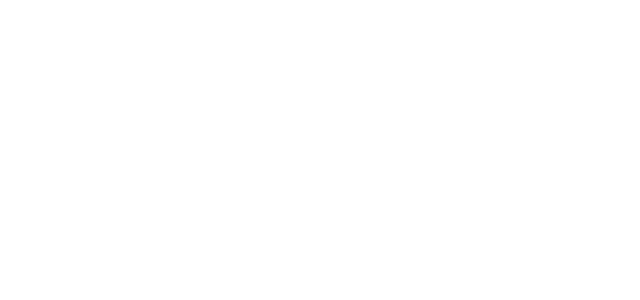
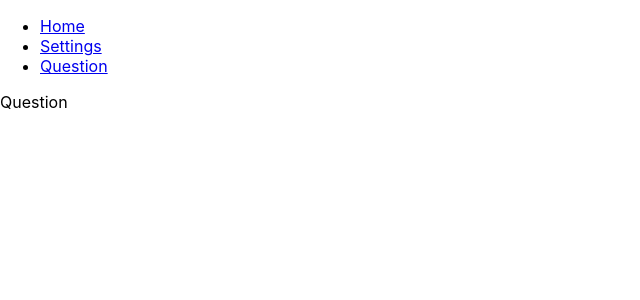
Before and after one commit to YouheiNozaki/SchoolAttendanceApp, a React (Create React App) app: page /question in a window 1280 px wide. Shown: the top 300 px of the page, without its empty margins (0-640 px from the left). Built offline with nearby package versions, Linux system fonts and the light colour scheme.

Commit message:
questionPagesを追加

```diff
--- a/src/App.tsx
+++ b/src/App.tsx
@@ -2,9 +2,10 @@
 import { BrowserRouter as Router, Switch, Route } from 'react-router-dom'
 import { ThemeProvider } from '@material-ui/core'
 
-import { theme } from './theme/theme'
+import { theme } from './theme'
 import { Home } from './pages/Home'
 import { Setting } from './pages/Setting'
+import { Question } from './pages/Question'
 
 function App() {
     return (
@@ -17,6 +18,9 @@
                     <Route exact path="/setting">
                         <Setting />
                     </Route>
+                    <Route exact path="/question">
+                        <Question />
+                    </Route>
                 </Switch>
             </Router>
         </ThemeProvider>
--- a/src/components/header.tsx
+++ b/src/components/header.tsx
@@ -1,5 +1,5 @@
 import React from 'react'
-import { BrowserRouter as Router, Switch, Link } from 'react-router-dom'
+import { Link } from 'react-router-dom'
 
 export const Header: React.FC = () => {
     return (
@@ -11,6 +11,9 @@
                 <li>
                     <Link to="/setting">Settings</Link>
                 </li>
+                <li>
+                    <Link to="/question">Question</Link>
+                </li>
             </ul>
         </nav>
     )
--- /dev/null
+++ b/src/pages/Question.tsx
@@ -0,0 +1,12 @@
+import React from 'react'
+
+import { Header } from '../components/header'
+
+export const Question: React.FC = () => {
+    return (
+        <>
+            <Header />
+            <div>Question</div>
+        </>
+    )
+}
--- /dev/null
+++ b/src/theme/index.ts
@@ -0,0 +1,34 @@
+import { createMuiTheme } from '@material-ui/core'
+
+export const theme = createMuiTheme({
+    palette: {
+        primary: {
+            main: '#4a138c',
+            contrastText: '#ffffff',
+            light: '#7c42bd',
+            dark: '#12005e',
+        },
+        secondary: {
+            main: '#ff6f00',
+            contrastText: '#000000',
+            light: '#ffa040',
+            dark: '#c43e00',
+        },
+        error: {
+            main: '#f44336',
+            light: '#e57373',
+            dark: '#d32f2f',
+            contrastText: '#ffffff',
+        },
+        warning: {
+            main: '#ff9800',
+            light: '#ffb74d',
+            dark: '#f57c00',
+        },
+        success: {
+            main: '#4caf50',
+            light: '#81c784',
+            dark: '#388e3c',
+        },
+    },
+})
--- a/src/theme/theme.ts
+++ /dev/null
@@ -1,34 +0,0 @@
-import { createMuiTheme } from '@material-ui/core'
-
-export const theme = createMuiTheme({
-  palette: {
-    primary: {
-      main: '#4a138c',
-      contrastText: '#ffffff',
-      light: '#7c42bd',
-      dark: '#12005e',
-    },
-    secondary: {
-      main: '#ff6f00',
-      contrastText: '#000000',
-      light: '#ffa040',
-      dark: '#c43e00',
-    },
-    error: {
-      main: '#f44336',
-      light: '#e57373',
-      dark: '#d32f2f',
-      contrastText: '#ffffff',
-    },
-    warning: {
-      main: '#ff9800',
-      light: '#ffb74d',
-      dark: '#f57c00',
-    },
-    success: {
-      main: '#4caf50',
-      light: '#81c784',
-      dark: '#388e3c',
-    },
-  },
-})
```
